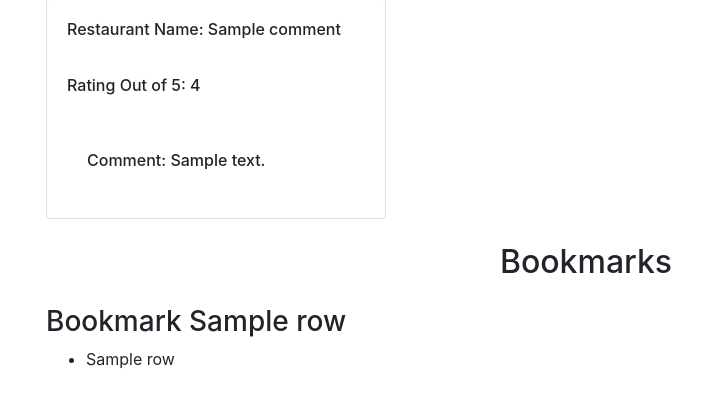
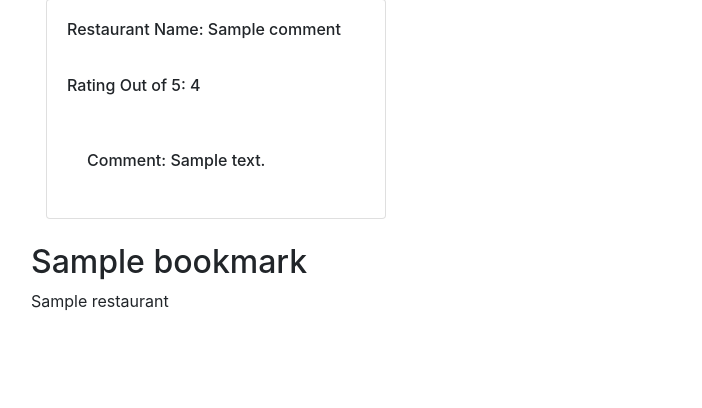
Before and after one commit to AisteMer/Databases, a Flask app: template templates/friend.html in a window 1280 px wide. Shown: the part 233-641 px from the top of the page, without its empty margins (54-756 px from the left). Run offline with Flask 3, Linux system fonts and the light colour scheme; the template is opened without the code that fills it: most values are stand-ins (such as "Sample title", 1, 10 or a date in 2020); parts of the project's set-up code (start-up, migrations or seed data) failed here and were passed over; some libraries are stand-ins or nearby versions.

Commit message:
new  one

```diff
--- a/templates/friend.html
+++ b/templates/friend.html
@@ -20,15 +20,28 @@
     </div>
 </div>
 
+{% for bookmark in bookmarks %}
+  <div class="bookmark-section">
+    <h2>{{ bookmark.bookmarkname }}</h2>
+    <div class="restaurant-list">
+      {% for restaurant in restaurants %}
+        {% if restaurant.bookmark_id == bookmark.bookmark_id %}
+          <span class="restaurant">{{ restaurant.name }}</span>{% if not loop.last %}, {% endif %}
+        {% endif %}
+      {% endfor %}
+    </div>
+  </div>
+{% endfor %}
 
+<!--
 <div class="container">
     <h2 class="mb-4 text-center">Bookmarks</h2>
     {% set current = None %}
     {% for row in bookmarks %}
         {% if current != row.bookmark_id %}
             {% if current is not none %}
-                </ul> <!-- Close the previous bookmark's restaurant list -->
-            {% endif %}
+                </ul>  Close the previous bookmark's restaurant list -->
+            <!-- {% endif %}
             <h3>Bookmark {{ row.bookmarkname }}</h3>
             <ul>
             {% set current = row.bookmark_id %}
@@ -36,8 +49,9 @@
         <li>{{ row.name }}</li>
     {% endfor %}
     {% if bookmarks %}
-        </ul> <!-- Close the last bookmark's restaurant list -->
+        </ul> Close the last bookmark's restaurant list
     {% endif %}
 </div>
+-->
 
 {% endblock %}
```
